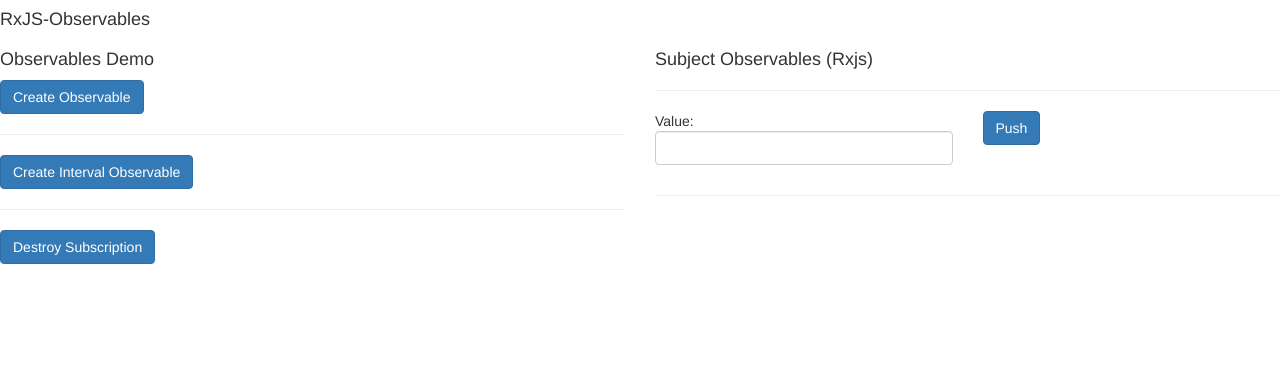
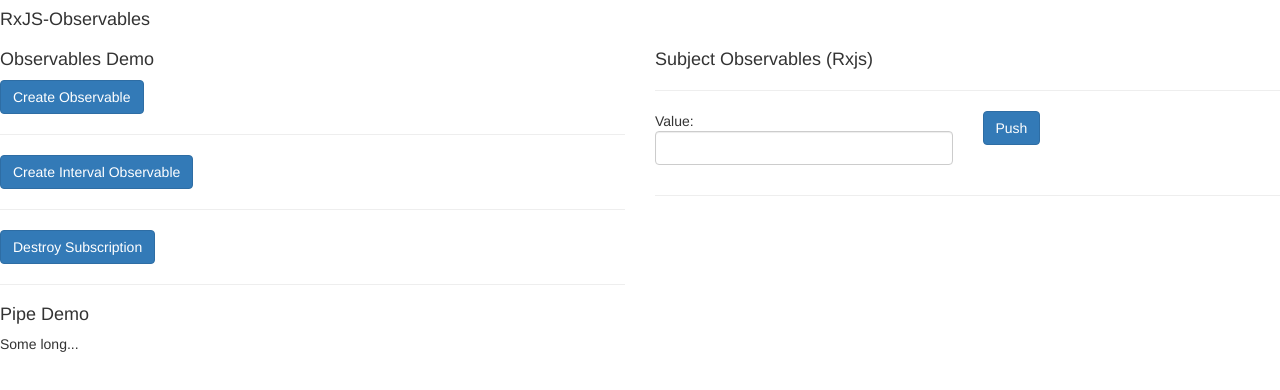
Before and after one commit to avilavate/RxJS-Observables, an Angular app in the folder observables/: page / in a window 1280 px wide. Shown: the top 390 px of the page. Built offline with nearby package versions, Linux system fonts and the light colour scheme.

Commit message:
Added pipes demo.

```diff
--- a/observables/src/app/app.module.ts
+++ b/observables/src/app/app.module.ts
@@ -6,12 +6,14 @@
 import { AppComponent } from './app.component';
 import { ObservablesComponent } from './observables/observables.component';
 import { SubjectComponent } from './observables/subject.component';
+import { ShortlengthPipe } from './shortlength.pipe';
 
 @NgModule({
   declarations: [
     AppComponent,
     ObservablesComponent,
-    SubjectComponent
+    SubjectComponent,
+    ShortlengthPipe
   ],
   imports: [
     BrowserModule,
--- a/observables/src/app/observables/observables.component.html
+++ b/observables/src/app/observables/observables.component.html
@@ -4,3 +4,9 @@
 <button class="btn btn-primary" (click)="increment()">Create Interval Observable</button>
 <hr>
 <button class="btn btn-primary" (click)="destroy()">Destroy Subscription</button>
+
+<hr>
+<h4>Pipe Demo</h4>
+<div class="row">
+    <div class="col-md-4">{{someText|shortlength}}</div>
+</div>
--- a/observables/src/app/observables/observables.component.ts
+++ b/observables/src/app/observables/observables.component.ts
@@ -16,6 +16,7 @@
 
   myObservable: Observable<string>;
   onSub1: Subscription; onSub2: Subscription
+  someText:string="Some long length text";
   create() {
     this.myObservable = Observable.create(observer => {
       observer.next("Start");
--- /dev/null
+++ b/observables/src/app/shortlength.pipe.ts
@@ -0,0 +1,15 @@
+import { Pipe, PipeTransform } from '@angular/core';
+
+@Pipe({
+  name: 'shortlength'
+})
+export class ShortlengthPipe implements PipeTransform {
+
+  transform(value: string, args?: any): any {
+    if (value.length > 9) {
+      return value.substring(0, 9) + "...";
+    }
+    return value;
+  }
+
+}
```
